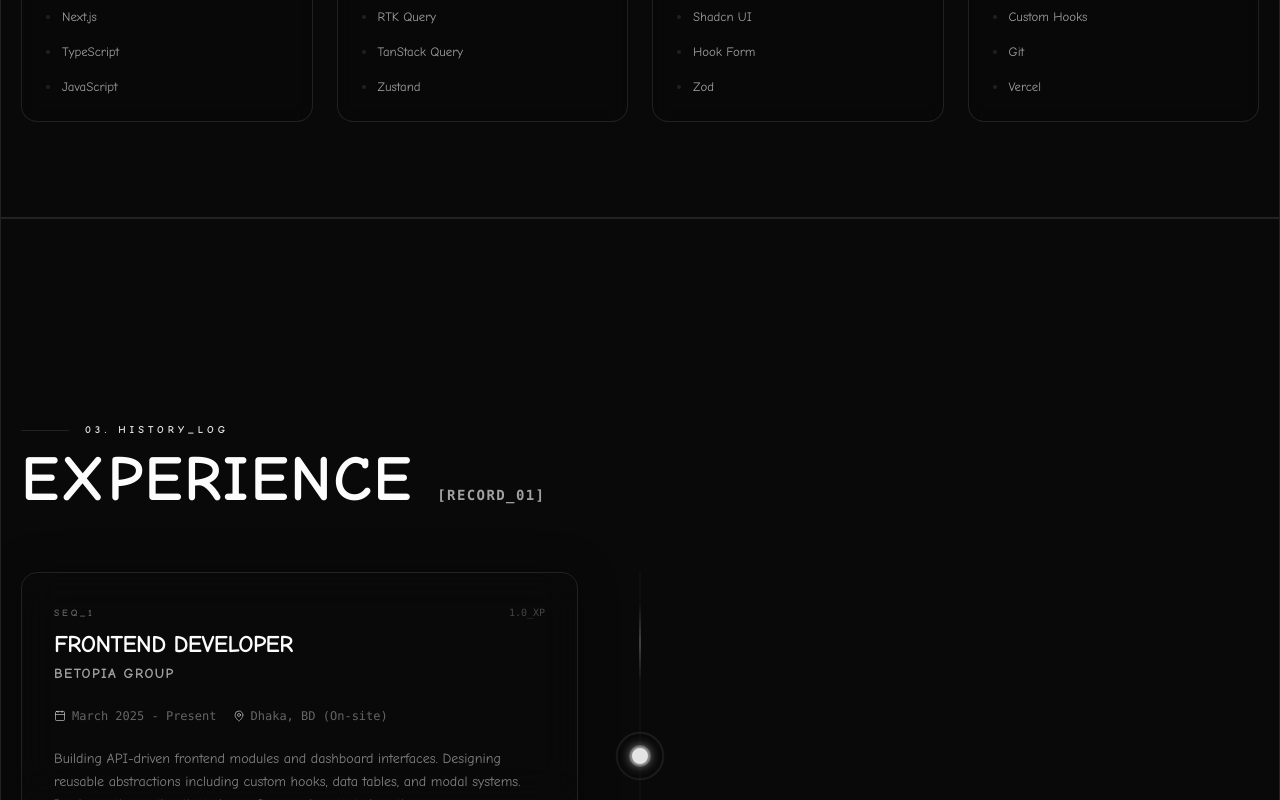
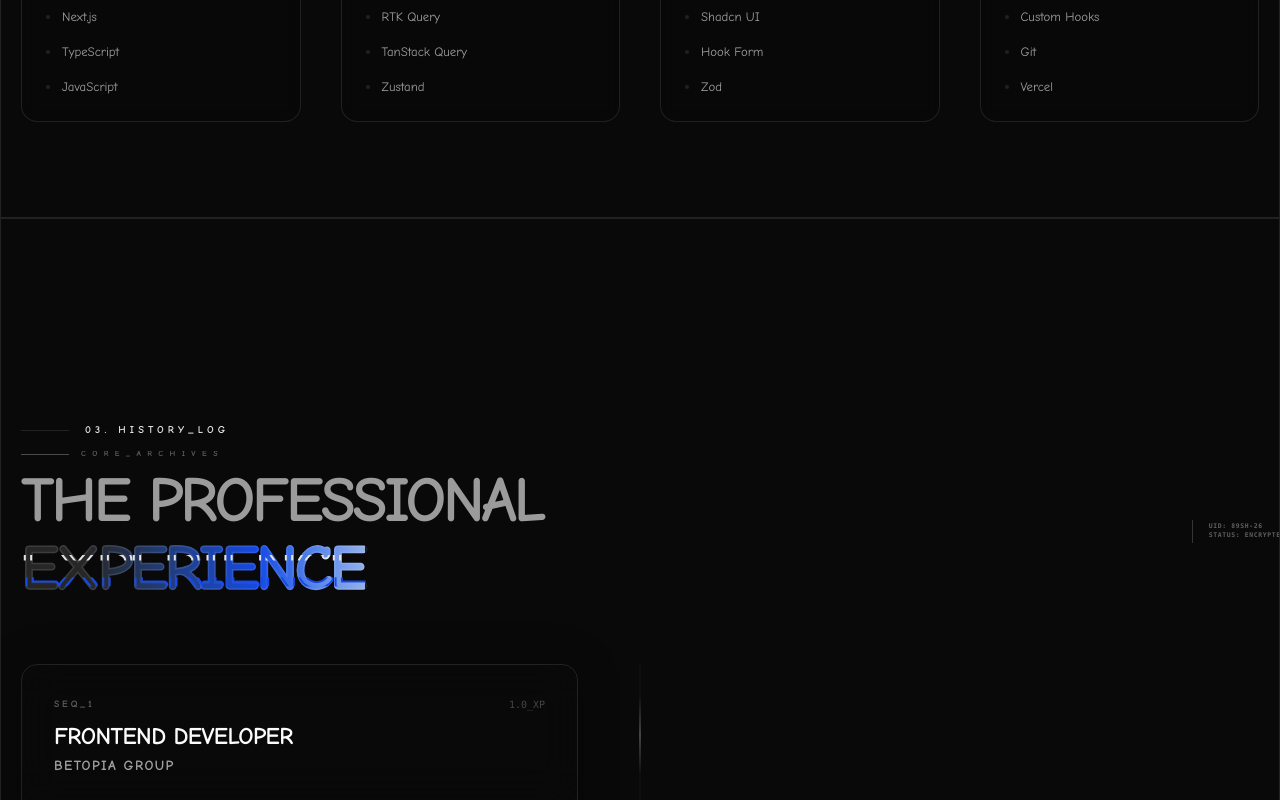
Before and after one commit to nurulla-hasan/portfolio, a Next.js app: page / in a window 1280 px wide. Shown: the part 2182-2982 px from the top of the page. Built offline with nearby package versions, Linux system fonts and the light colour scheme.

Commit message:
feat: implement experience and skills components with animated timeline and categorized tech stacks

```diff
--- a/src/components/home/experience.tsx
+++ b/src/components/home/experience.tsx
@@ -69,11 +69,29 @@ export default function Experience() {
               03. History_Log
             </span>
           </div>
-          <h2 className="text-[clamp(2.5rem,6vw,4rem)] leading-[0.9] font-bold tracking-wide uppercase text-foreground">
-            Experience{" "}
-            <span className="text-sm font-mono text-muted-foreground tracking-widest">
-              [RECORD_01]
-            </span>
+          <h2 className="relative text-[clamp(2.5rem,6vw,4rem)] leading-[0.85] font-bold tracking-tighter uppercase text-foreground group">
+            <div className="flex items-center gap-3 mb-4 overflow-hidden">
+               <div className="w-12 h-px bg-primary/30 group-hover:w-20 transition-all duration-1000" />
+               <span className="text-[0.5rem] font-black tracking-[0.8em] text-primary/40 uppercase animate-pulse">
+                 Core_Archives
+               </span>
+            </div>
+
+            <span className="block opacity-60 group-hover:opacity-100 transition-opacity duration-700">The Professional</span>
+            <div className="relative mt-2">
+              <span
+                className="outline-glitch shimmer-text inline-block"
+                data-text="Experience"
+              >
+                Experience
+              </span>
+
+              {/* Floating ID Tag */}
+              <div className="absolute -top-4 -right-12 md:-right-20 hidden md:flex flex-col gap-1 border-l border-primary/20 pl-4 py-1">
+                 <span className="text-[0.4rem] font-mono text-primary/40 tracking-widest">UID: 89SH-26</span>
+                 <span className="text-[0.4rem] font-mono text-primary/40 tracking-widest whitespace-nowrap">STATUS: ENCRYPTED // VERIFIED</span>
+              </div>
+            </div>
           </h2>
         </div>
 
--- a/src/components/home/skills.tsx
+++ b/src/components/home/skills.tsx
@@ -94,7 +94,7 @@ export default function Skills() {
         </div>
 
         {/* Skills Grid */}
-        <div className="grid grid-cols-1 sm:grid-cols-2 lg:grid-cols-4 gap-4 md:gap-6">
+        <div className="grid grid-cols-1 sm:grid-cols-2 lg:grid-cols-4 gap-4 md:gap-10">
           {SKILL_GROUPS.map((group) => (
             <div
               key={group.id}
```
